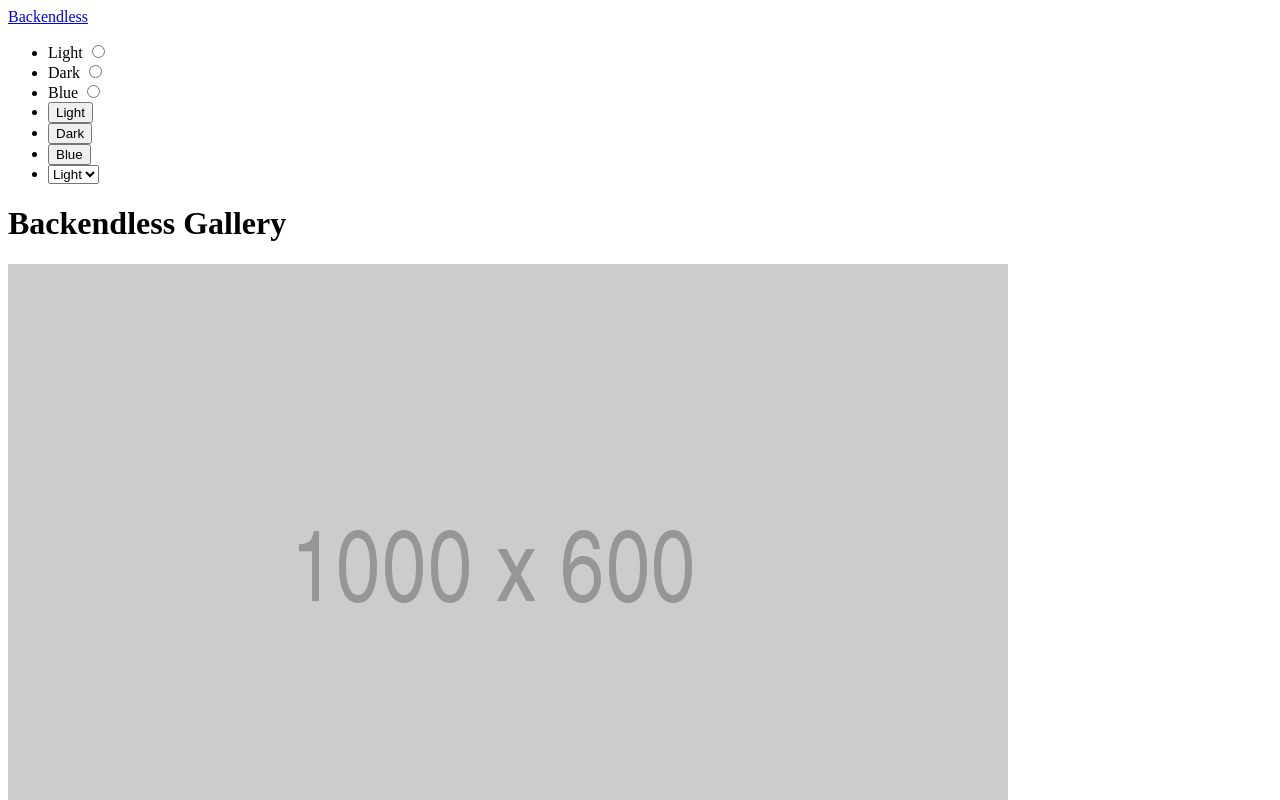
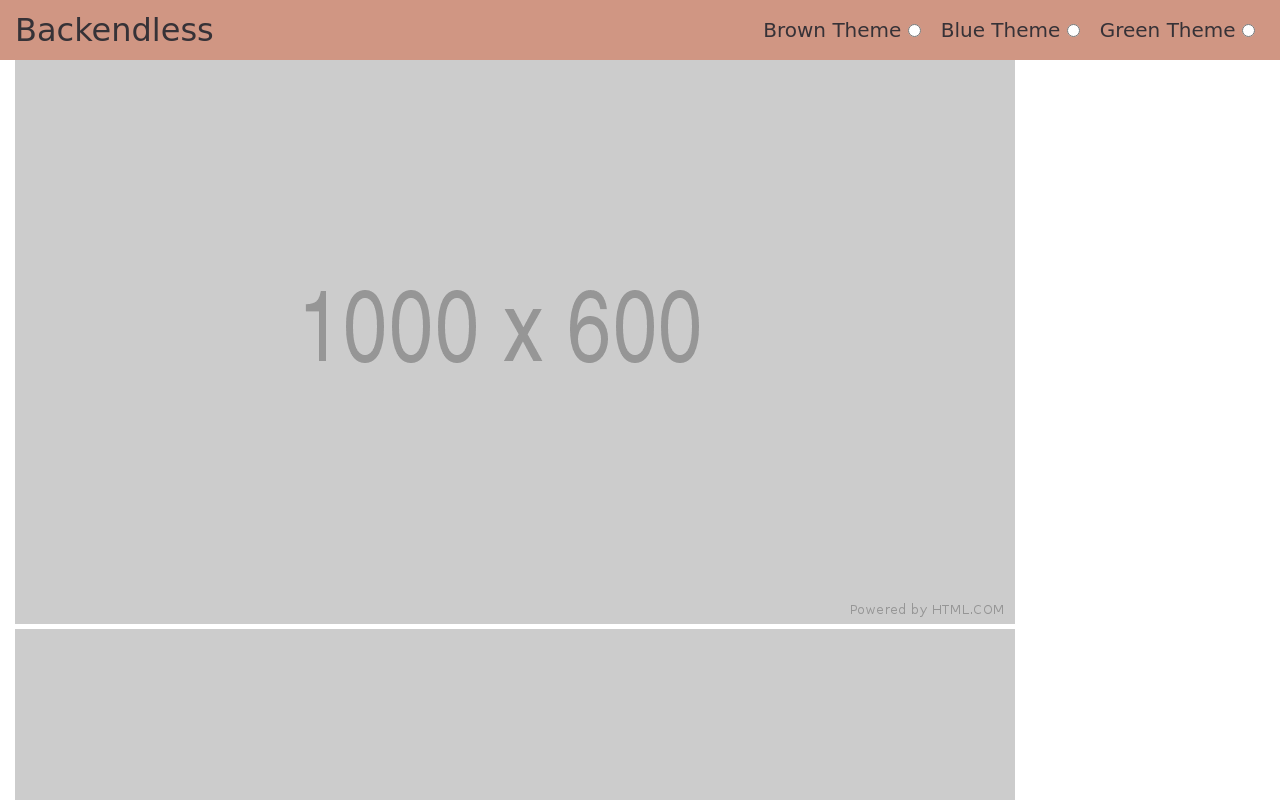
Before and after one commit to DarlaMoonlight/backendless-test, a plain HTML site: page index.html in a window 1280 px wide. Shown: the top 800 px of the page. Drawn offline with Linux system fonts and the light colour scheme; a web font is replaced by a local one.

Commit message:
add header style

```diff
--- a/css/style.css
+++ b/css/style.css
@@ -0,0 +1,67 @@
+
+@import url('https://fonts.googleapis.com/css2?family=Redressed&display=swap');
+
+:root {
+	--main-color: #363237;
+	--main-hover-color: #291b0a;
+	--main-bg-color: #ecdab9;
+	--dark-bg-color:  #d09683;
+}
+body.blue-theme{
+	--main-color: #c4dfe6;
+	--main-bg-color: #66a5ad;
+	--dark-bg-color:  #003b46;
+}
+body.green-theme{
+	--main-color: #c9d1c8;
+	--main-bg-color: #5b7065;
+	--dark-bg-color:  #04202c;
+}
+*{
+	margin: 0;
+	padding: 0;
+	box-sizing: border-box;
+	font-size: 20px;
+	font-family: 'Redressed', cursive;
+}
+.wrapper{
+	padding: 0 15px;
+}
+.header{
+	display: flex;
+	flex-flow: row nowrap;
+	justify-content: space-between;
+	align-items: center;
+	height: 60px;
+	width: 100%;
+	background-color: var(--dark-bg-color);
+	position: fixed;
+	top: 0;
+	left: 0;
+}
+.logo{
+	color: var(--main-color);
+	text-decoration: none;
+	font-size: 32px;
+	line-height: 1.2em;
+}
+.change-themes{
+	color: var(--main-color);
+	list-style-type: none;
+	display: inline-flex;
+}
+.change-themes li *{
+	cursor: pointer;
+}
+.visible_desktop{
+	padding: 0 10px;
+}
+.visible_tablet, .visible_mobile{
+	display: none;
+}
+
+@media (hover: hover) {
+	.change-themes li *:hover{
+		color:  var(--main-hover-color);
+	}
+}
--- a/index.html
+++ b/index.html
@@ -8,34 +8,34 @@
 </head>
 <body>
 	<header class="header wrapper">
-		<a href="#">Backendless</a>
+		<a href="/" class="logo">Backendless</a>
 		<ul class="change-themes">
 			<li class="visible_desktop">
-				<label for="themes_radio1">Light</label>
-				<input type="radio" name="themes" id="themes_radio1" value="Light">
+				<label for="themes_radio1">Brown Theme</label>
+				<input type="radio" name="themes" id="themes_radio1" value="brown">
 			</li>
 			<li class="visible_desktop">
-				<label for="themes_radio2">Dark</label>
-				<input type="radio" name="themes" id="themes_radio2" value="Dark">
+				<label for="themes_radio2">Blue Theme</label>
+				<input type="radio" name="themes" id="themes_radio2" value="blue">
 			</li>
 			<li class="visible_desktop">
-				<label for="themes_radio3">Blue</label>
-				<input type="radio" name="themes" id="themes_radio3" value="Blue">
+				<label for="themes_radio3">Green Theme</label>
+				<input type="radio" name="themes" id="themes_radio3" value="green">
 			</li>
 			<li class="visible_tablet">
-				<input type="button" value="Light">
+				<input type="button" value="Brown Theme">
 			</li>
 			<li class="visible_tablet">
-				<input type="button" value="Dark">
+				<input type="button" value="Blue Theme">
 			</li>
 			<li class="visible_tablet">
-				<input type="button" value="Blue">
+				<input type="button" value="Green Theme">
 			</li>
 			<li class="visible_mobile">
 				<select name="select">
-				  <option value="value1">Light</option>
-				  <option value="value2">Dark</option>
-				  <option value="value3">Blue</option>
+					<option value="brown">Brown Theme</option>
+					<option value="blue">Blue Theme</option>
+					<option value="green">Green Theme</option>
 				</select>
 			</li>
 		</ul>
```
